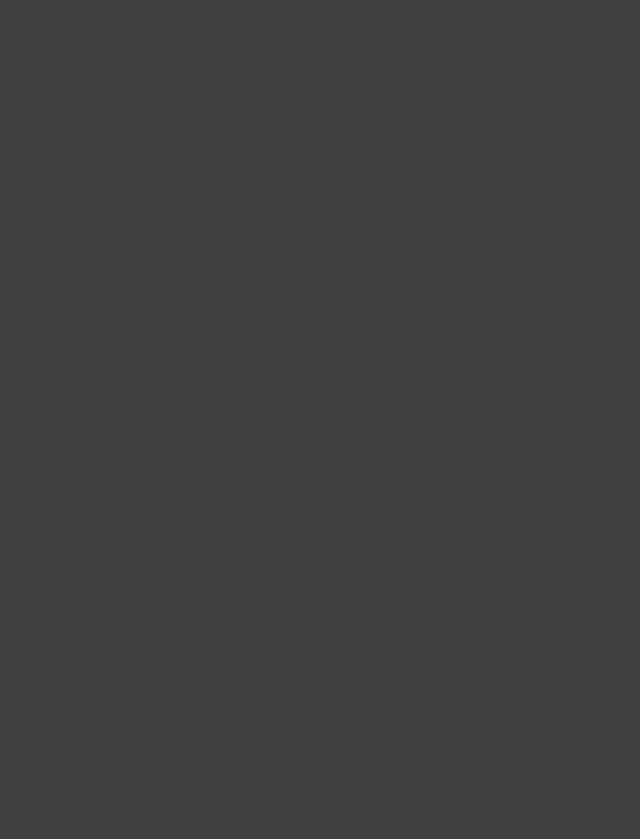
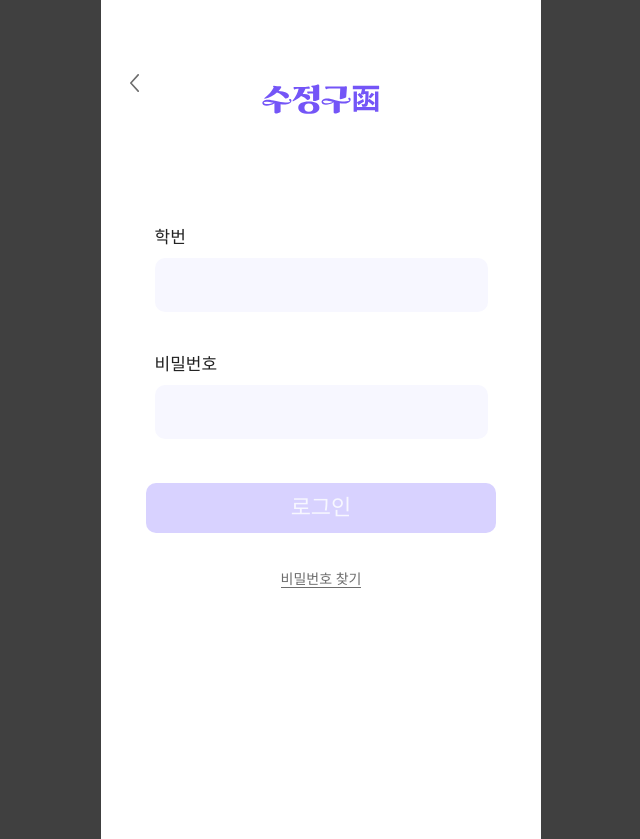
Before and after one commit to sswu-likelion-demoday/FE, a React (Create React App) app: page /login in a window 1280 px wide. Before the commit this address had no page. Shown: the whole page, without its empty margins (319-959 px from the left). Before the commit the page ends 800 px from the top, so only its background shows below. Built offline with nearby package versions, Linux system fonts and the light colour scheme; the HTML template or start-up script is replaced by a standard one; a web font is replaced by a local one.

Commit message:
feat: 로그인 화면 구현

```diff
--- a/src/App.js
+++ b/src/App.js
@@ -5,6 +5,7 @@ import StudentVerification from "./pages/Onboarding/Signup/SignupStep01";
 import BasicInfo from "./pages/Onboarding/Signup/SignupStep02";
 import Profile from "./pages/Onboarding/Signup/SignupStep03";
 import SignupComplete from "./pages/Onboarding/Signup/SignupStep04";
+import Login from './pages/Onboarding/Login/Login'
 
 function App() {
   return (
@@ -15,6 +16,7 @@ function App() {
         <Route path="/signup/basic-info" element={<BasicInfo />} />
         <Route path="/signup/profile" element={<Profile />} />
         <Route path="/signup/complete" element={<SignupComplete />} />
+        <Route path="/login" element={<Login />} />
       </Routes>
     </BrowserRouter>
   );
--- /dev/null
+++ b/src/pages/Onboarding/Login/Login.jsx
@@ -0,0 +1,59 @@
+import { useState } from "react";
+import { useNavigate } from "react-router-dom";
+import "./Login.scss";
+
+import prev_btn from "../../../assets/images/Onboarding/prev_btn.svg";
+import logo_word_purple from "../../../assets/images/Onboarding/logo_word_purple.svg";
+
+const Login = () => {
+  const navigate = useNavigate();
+
+  const [studentId, setStudentId] = useState("");
+  const [password, setPassword] = useState("");
+
+  return (
+    <div className="page Login_wrap">
+      <div className="login_top">
+        <img
+          src={prev_btn}
+          alt=""
+          className="l_t_1"
+          onClick={() => navigate("/")}
+        />
+        <img src={logo_word_purple} alt="" className="l_t_2" />
+      </div>
+      <div className="login_main">
+        <div className="l_m_1">
+          <p>학번</p>
+          <input
+            type="text"
+            className="l_m_input"
+            value={studentId}
+            onChange={(e) => setStudentId(e.target.value)}
+          />
+        </div>
+        <div className="l_m_2">
+          <p>비밀번호</p>
+          <input
+            type="text"
+            className="l_m_input"
+            value={password}
+            onChange={(e) => setPassword(e.target.value)}
+          />
+        </div>
+      </div>
+      <div className="login_bot">
+        <button
+          className={`login_btn ${
+            studentId.trim() && password.trim() ? "active" : ""
+          }`}
+        >
+          로그인
+        </button>
+        <p>비밀번호 찾기</p>
+      </div>
+    </div>
+  );
+};
+
+export default Login;
--- /dev/null
+++ b/src/pages/Onboarding/Login/Login.scss
@@ -0,0 +1,92 @@
+.Login_wrap {
+  display: flex;
+  flex-direction: column;
+  min-height: 100dvh;
+}
+
+// =======================================
+
+.login_top {
+  width: 100%;
+  font-size: 24px;
+  margin-top: 83px;
+  display: flex;
+  align-items: center;
+  justify-content: center;
+  position: relative;
+}
+
+.l_t_1 {
+  width: 9px;
+  position: absolute;
+  left: 29px;
+  cursor: pointer;
+}
+
+.l_t_2 {
+  width: 122px;
+  position: absolute;
+  top: 1px;
+}
+
+// =======================================
+
+.login_main {
+  margin-top: 146px;
+  font-size: 17px;
+  display: flex;
+  flex-direction: column;
+  align-items: center;
+}
+
+.l_m_input {
+  width: 333px;
+  height: 54px;
+  border-radius: 10px;
+  background-color: var(--bg2);
+  margin-top: 12px;
+  outline: none;
+  padding: 0 15px;
+  font-size: 15px;
+}
+
+.l_m_2 {
+  margin-top: 44px;
+}
+
+// =======================================
+
+.login_bot {
+  display: flex;
+  flex-direction: column;
+  align-items: center;
+
+  width: 100%;
+  margin-top: auto;
+  padding-top: 44px;
+  padding-bottom: 251px;
+  flex-shrink: 0;
+}
+
+.login_bot button {
+  width: 100%;
+  max-width: 350px;
+  height: 50px;
+  border-radius: 10px;
+  background-color: var(--sub1);
+  font-size: 22px;
+  color: var(--bg2);
+}
+
+.login_bot button.active {
+  background-color: var(--main);
+}
+
+.login_bot p {
+  cursor: pointer;
+  font-size: 14px;
+  font-weight: 400;
+  color: #6d6d6d;
+  margin-top: 40px;
+  border-bottom: 1px solid #6d6d6d;
+}
--- a/src/pages/Onboarding/Onboarding.jsx
+++ b/src/pages/Onboarding/Onboarding.jsx
@@ -35,7 +35,12 @@ const Onboarding = () => {
         </p>
       </div>
       <div className="onboarding_bot">
-        <button className="onboarding_login_btn">로그인</button>
+        <button
+          className="onboarding_login_btn"
+          onClick={() => navigate("/login")}
+        >
+          로그인
+        </button>
         <button
           className="onboarding_signup_btn"
           onClick={() => navigate("/signup/student-verification")}
--- a/src/pages/Onboarding/Signup/SignupStep04.jsx
+++ b/src/pages/Onboarding/Signup/SignupStep04.jsx
@@ -36,7 +36,7 @@ const SignupStep04 = () => {
         </p>
       </div>
       <div className="signupStep04_bot">
-        <button className="signupStep04_login_btn" onClick={() => navigate("/")}>로그인</button>
+        <button className="signupStep04_login_btn" onClick={() => navigate("/login")}>로그인</button>
       </div>
     </div>
   );
```
